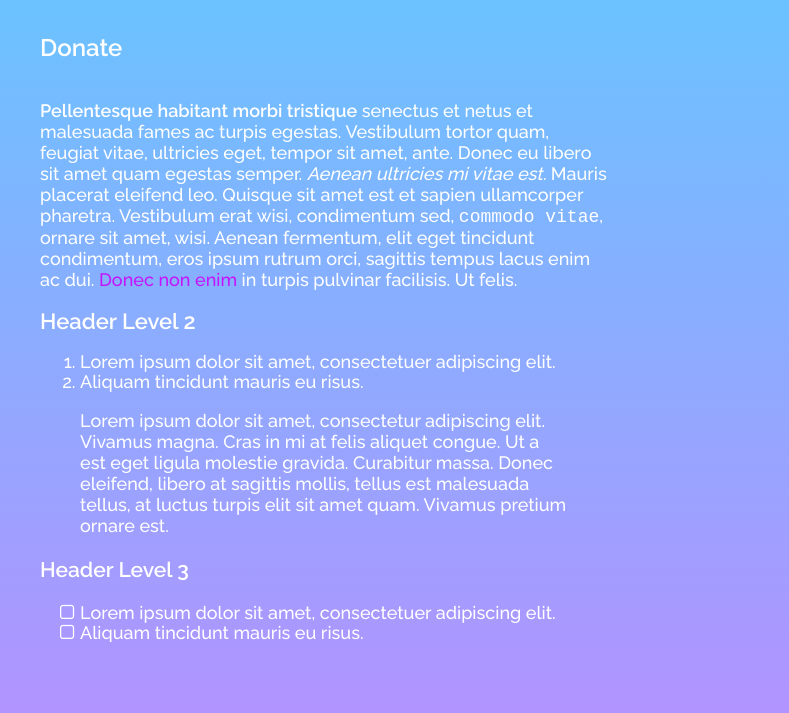
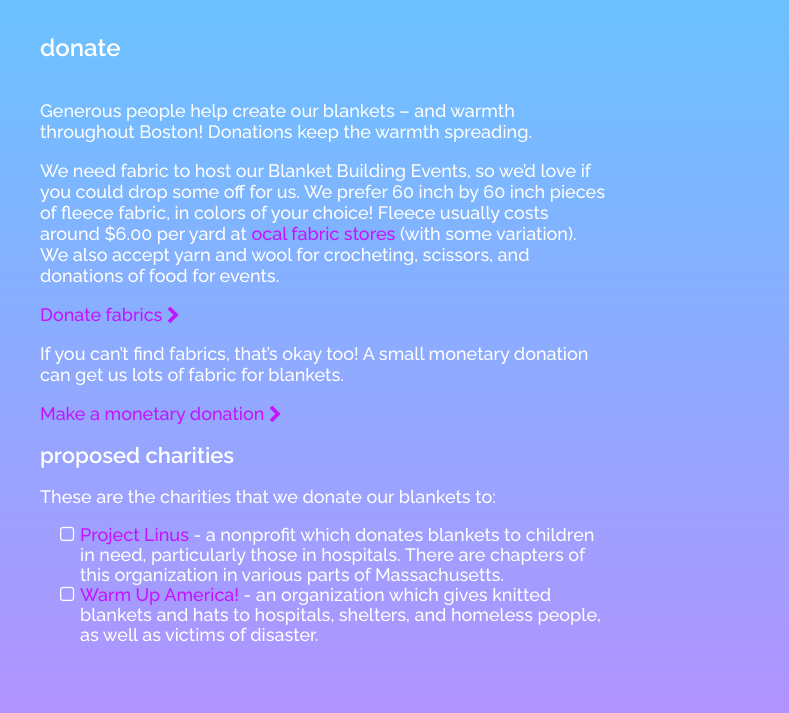
Before and after one commit to michelle-pine/BlanketsForBoston, a plain HTML site: page donate.html in a window 1280 px wide. Shown: the part 87-800 px from the top of the page, 0-789 px from the left. Drawn offline with Linux system fonts and the light colour scheme.

Commit message:
Update donate.html

```diff
--- a/donate.html
+++ b/donate.html
@@ -27,7 +27,7 @@
 
         <a href="about.html">about</a>
         <a href="events.html">events</a>
-        <a href="resources.html"">resources</a>
+        <a href="resources.html">resources</a>
         <a href="donate.html" class="active_link">donate</a>
 
 
@@ -43,34 +43,39 @@
               <section>
               <div class="scrollText">
               <div class="page_title">
-                  <h1>Donate</h1>
+                  <h1>donate</h1>
               </div>
               <div class="info">
 
 
-  <p><strong>Pellentesque habitant morbi tristique</strong> senectus et netus et malesuada fames ac turpis egestas. Vestibulum tortor quam, feugiat vitae, ultricies eget, tempor sit amet, ante. Donec eu libero sit amet quam egestas semper. <em>Aenean ultricies mi vitae est.</em> Mauris placerat eleifend leo. Quisque sit amet est et sapien ullamcorper pharetra. Vestibulum erat wisi, condimentum sed, <code>commodo vitae</code>, ornare sit amet, wisi. Aenean fermentum, elit eget tincidunt condimentum, eros ipsum rutrum orci, sagittis tempus lacus enim ac dui. <a href="#">Donec non enim</a> in turpis pulvinar facilisis. Ut felis.</p>
+                  <p>Generous people help create our blankets – and warmth throughout Boston! Donations keep the warmth spreading. </p>
 
-  <h2>Header Level 2</h2>
+                  <p>We need fabric to host our Blanket Building Events, so we’d love if you could drop some off for us. We prefer 60 inch by 60 inch pieces of fleece fabric, in colors of your choice! Fleece usually costs around $6.00 per yard at <a href="https://www.google.com/search?safe=active&q=fabric+stores+in+boston&npsic=0&rflfq=1&rlha=0&rllag=42362530,-71074132,1634&tbm=lcl&ved=0ahUKEwiKzNXKxeHXAhWo54MKHdndDYYQjGoIaQ&tbs=lrf:!2m4!1e17!4m2!17m1!1e2!2m1!1e2!2m1!1e3!3sIAE,lf:1,lf_ui:10&rldoc=1#rlfi=hd:;si:;mv:!1m3!1d65846.87892396569!2d-71.09422605!3d42.356000300000005!2m3!1f0!2f0!3f0!3m2!1i418!2i536!4f13.1;tbs:lrf:!2m1!1e2!2m1!1e3!2m4!1e17!4m2!17m1!1e2!3sIAE,lf:1,lf_ui:10">ocal fabric stores</a> (with some variation). We also accept yarn and wool for crocheting, scissors, and donations of food for events. </p>
 
-  <ol>
-     <li>Lorem ipsum dolor sit amet, consectetuer adipiscing elit.</li>
-     <li>Aliquam tincidunt mauris eu risus.</li>
-  </ol>
+                  <p><a href="#">Donate fabrics&nbsp;<i class="fa fa-chevron-right" aria-hidden="true"></i>
+</a></p>
 
-  <blockquote><p>Lorem ipsum dolor sit amet, consectetur adipiscing elit. Vivamus magna. Cras in mi at felis aliquet congue. Ut a est eget ligula molestie gravida. Curabitur massa. Donec eleifend, libero at sagittis mollis, tellus est malesuada tellus, at luctus turpis elit sit amet quam. Vivamus pretium ornare est.</p></blockquote>
+                  <p>If you can’t find fabrics, that’s okay too! A small monetary donation can get us lots of fabric for blankets.</p>
 
-  <h3>Header Level 3</h3>
+                  <p><a href="#">Make a monetary donation&nbsp;<i class="fa fa-chevron-right" aria-hidden="true"></i>
+</a></p>
 
-  <ul>
-     <li>Lorem ipsum dolor sit amet, consectetuer adipiscing elit.</li>
-     <li>Aliquam tincidunt mauris eu risus.</li>
-  </ul>
-  <ul>
-     <li>Morbi in sem quis dui placerat ornare. Pellentesque odio nisi, euismod in, pharetra a, ultricies in, diam. Sed arcu. Cras consequat.</li>
-     <li>Praesent dapibus, neque id cursus faucibus, tortor neque egestas augue, eu vulputate magna eros eu erat. Aliquam erat volutpat. Nam dui mi, tincidunt quis, accumsan porttitor, facilisis luctus, metus.</li>
-     <li>Phasellus ultrices nulla quis nibh. Quisque a lectus. Donec consectetuer ligula vulputate sem tristique cursus. Nam nulla quam, gravida non, commodo a, sodales sit amet, nisi.</li>
-     <li>Pellentesque fermentum dolor. Aliquam quam lectus, facilisis auctor, ultrices ut, elementum vulputate, nunc.</li>
-  </ul>
+                  <h2>proposed charities </h2>
+                  <p>These are the charities that we donate our blankets to:</p>
+                  <ul>
+
+                      <li><a href="http://www.projectlinus.org/">Project Linus</a> - a nonprofit which donates blankets to children in need, particularly those in hospitals. There are chapters of this organization in various parts of Massachusetts. </li>
+                       <li><a href="http://warmupamerica.org/">Warm Up America!</a> - an organization which gives knitted blankets and hats to hospitals, shelters, and homeless people, as well as victims of disaster.</li>
+                       <li><a href="http://www.mvob.org/">My Very Own Blanket</a> - a charity which donates blankets and pillows to children in foster care.</li>
+                       <li><a href="http://www.blankethearts.com/">Blanket Heats</a> - a charity which specializes in creating no-sew blankets for homeless people, people in hospitals, and veterans.</li>
+
+
+
+
+                  </ul>
+
+
+
 
 
 
@@ -93,9 +98,9 @@
                   <img src="https://78.media.tumblr.com/9273484b93455fca3b64caadc9329d55/tumblr_ozrsodSPty1wifq6vo1_1280.png"/>
               </div>
 
+           </section>
+          </div>
 
-          </div>
-          </section>
 
       </div>
 
```
